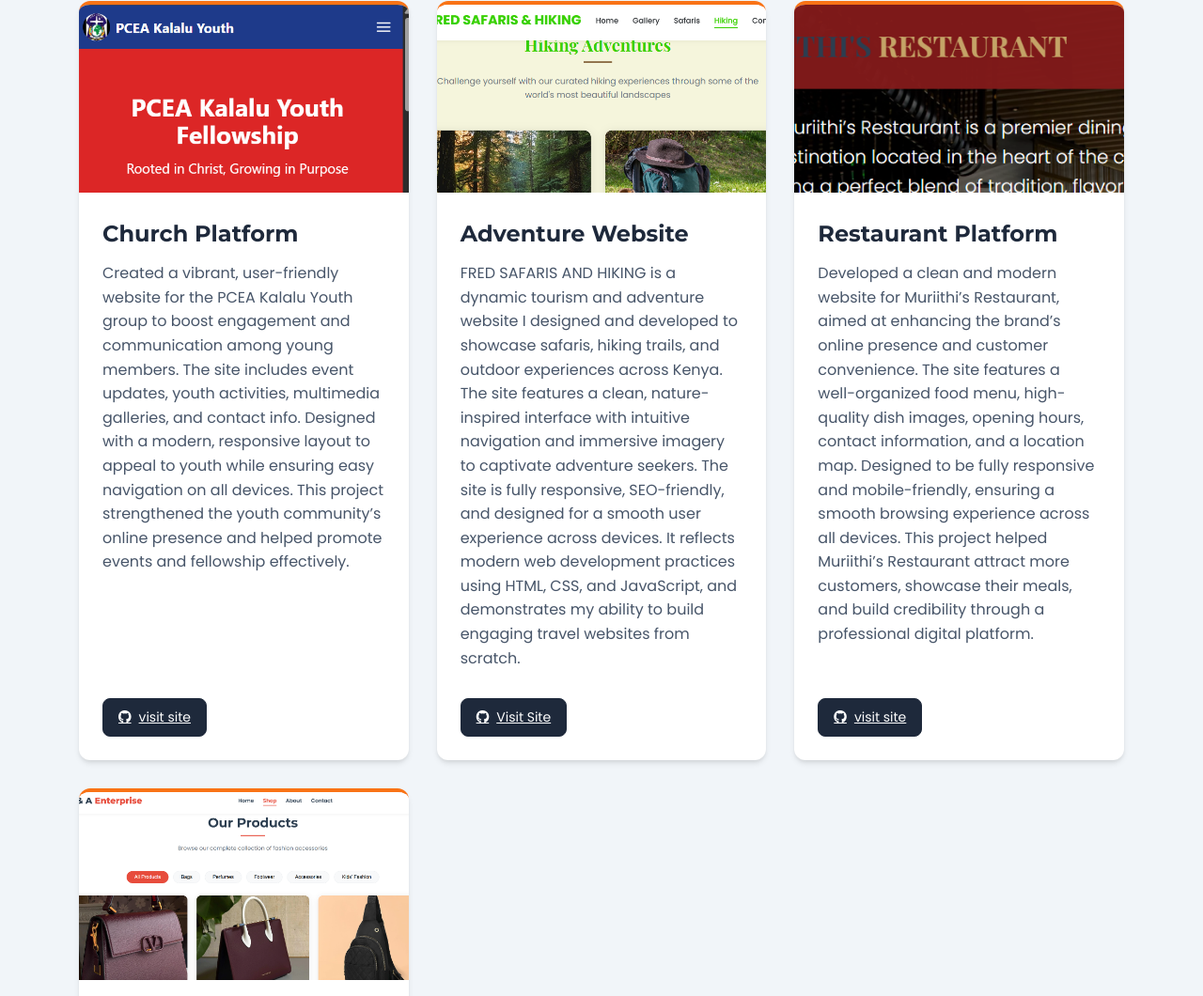
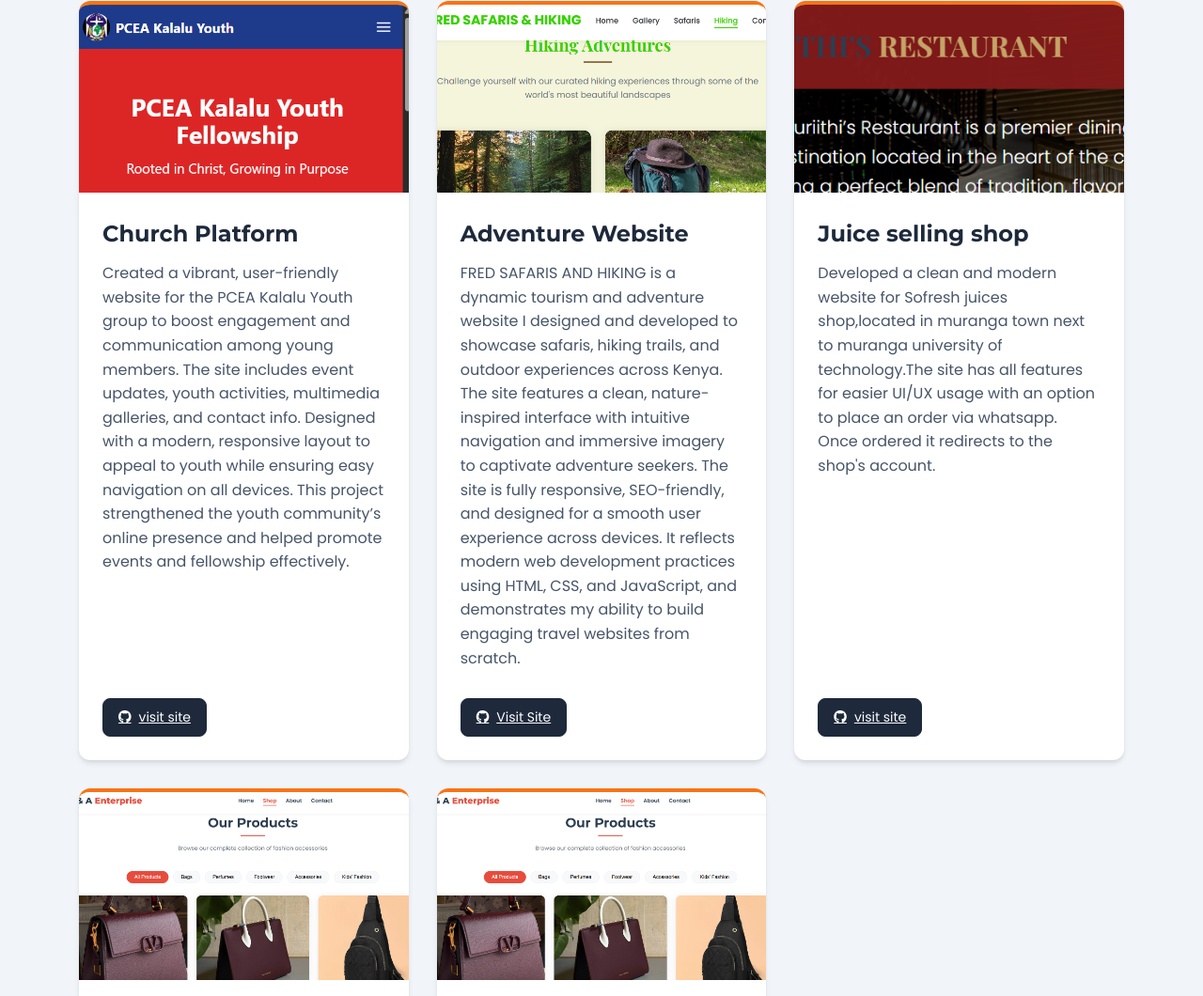
Before and after one commit to Wizlymuriish/myportfolio.com, a plain HTML site: page index.html in a window 1280 px wide. Shown: the part 1452-2512 px from the top of the page at 94% size. Drawn offline with Linux system fonts and the light colour scheme.

Commit message:
Update index.html

```diff
--- a/index.html
+++ b/index.html
@@ -112,6 +112,21 @@
 <div class="project-img">
 <img src="restaurant.png" alt="Event Management System">
  </div>
+ <div class="project-info">
+      <h3>Juice selling shop</h3>
+ <p>Developed a clean and modern website for Sofresh juices shop,located in muranga town next to muranga university of technology.The site has all features for easier UI/UX usage with an option to place an order via whatsapp.
+ Once ordered it redirects to the shop's account.</p>
+<div class="project-links">
+<a href="https://wizlymuriish.github.io/muriithirestaurant.co.ke/" target="_blank" class="btn-project github">
+ <i class="fab fa-github"></i> visit site
+ </a>
+ </div>
+</div>
+</div>
+<div class="project-card">
+ <div class="project-img">
+<img src="i2.png" alt="Analytics Dashboard">
+</div>
  <div class="project-info">
  <h3>Restaurant Platform</h3>
  <p>Developed a clean and modern website for Muriithi’s Restaurant, aimed at enhancing the brand’s online presence and customer convenience. The site features a well-organized food menu, high-quality dish images, opening hours, contact information, and a location map. Designed to be fully responsive and mobile-friendly, ensuring a smooth browsing experience across all devices. This project helped Muriithi’s Restaurant attract more customers, showcase their meals, and build credibility through a professional digital platform.</p>
```
